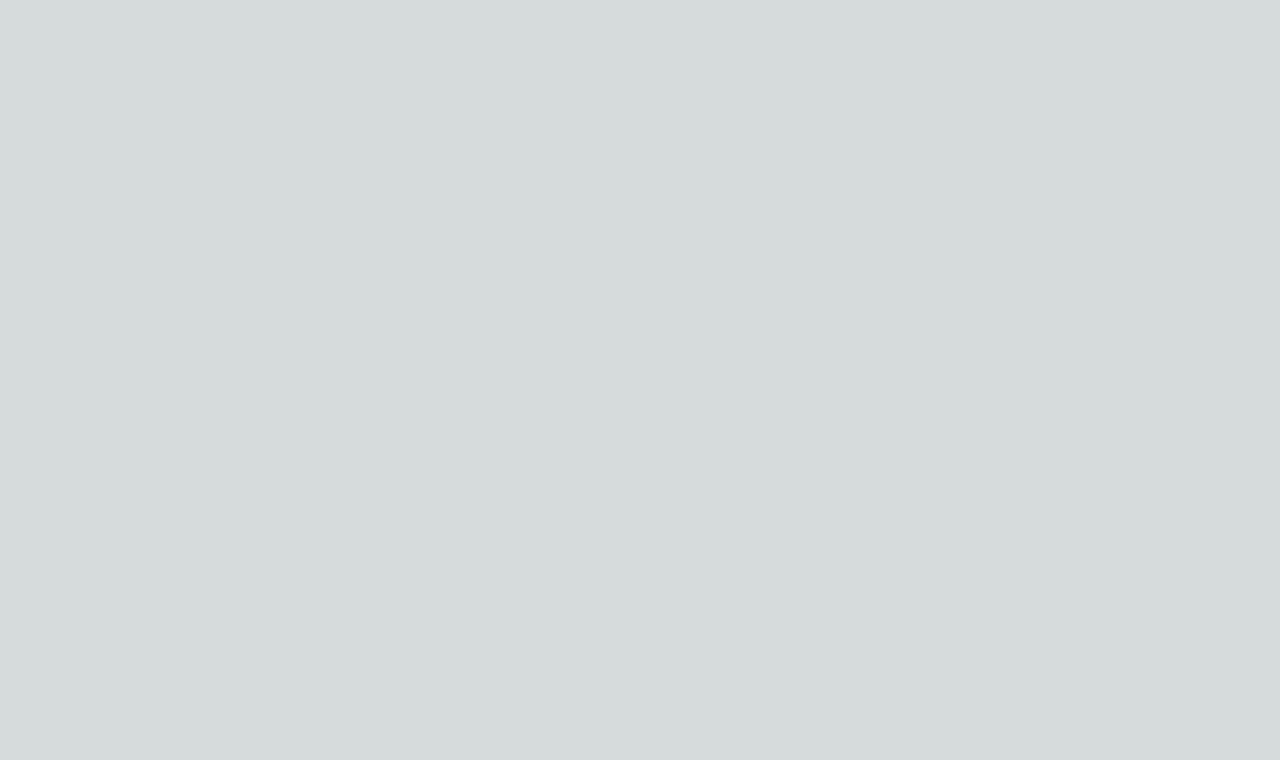
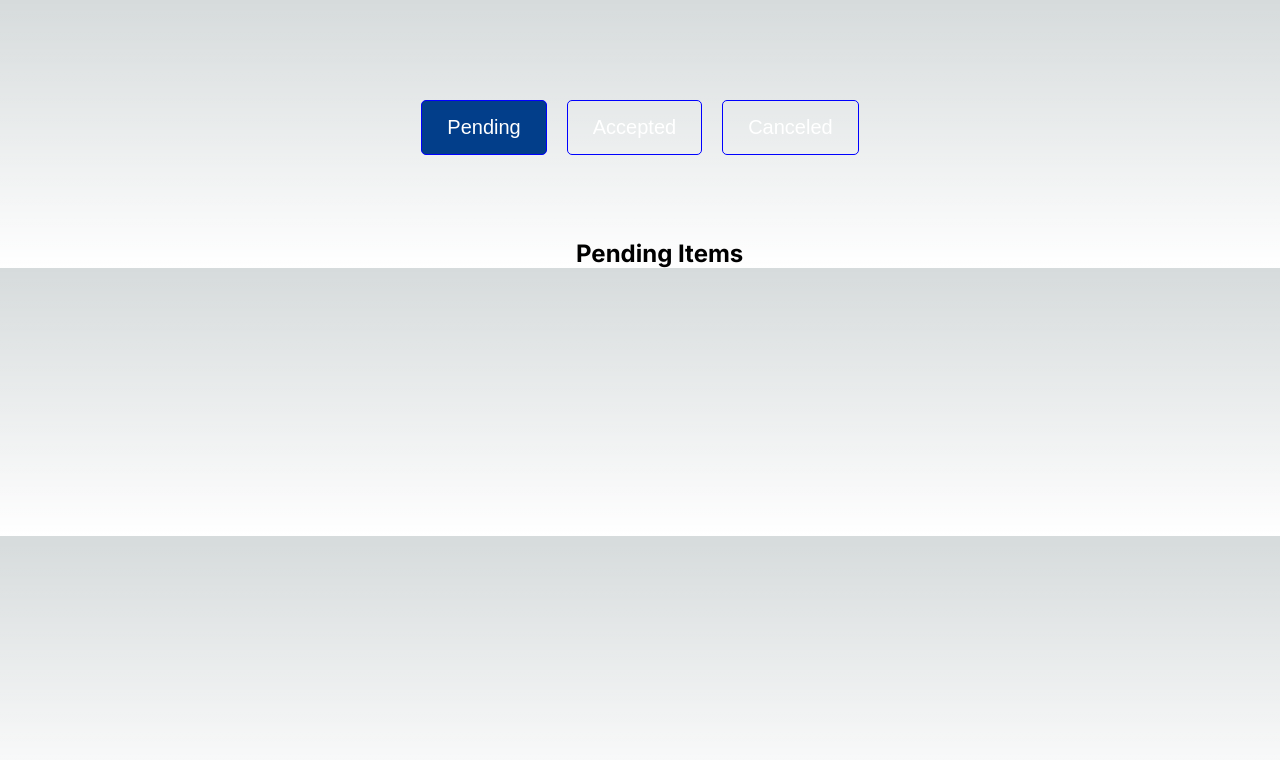
Before and after one commit to vedang1010/COEP-Tech-Hackathon, a Next.js app: page /facultyAdvisor in a window 1280 px wide. Shown: the top 760 px of the page. Built offline with nearby package versions, Linux system fonts and the light colour scheme.

Commit message:
facAd status updated

```diff
--- /dev/null
+++ b/src/app/facultyAdvisor/facAd.css
@@ -0,0 +1,5 @@
+.content{
+/* margin-left:40%;
+margin-top:10%; */
+margin:5% auto auto 45%;
+}
--- a/src/app/facultyAdvisor/page.js
+++ /dev/null
@@ -1,11 +0,0 @@
-import React from 'react'
-
-const page = () => {
-  return (
-    <div>
-
-    </div>
-  )
-}
-
-export default page
--- /dev/null
+++ b/src/app/facultyAdvisor/page.jsx
@@ -0,0 +1,131 @@
+    // // pages/index.js
+    // "use client"
+    // import { useState } from 'react';
+    // import styled from 'styled-components';
+
+    // const TabContainer = styled.div`
+    //   display: flex;
+    //   justify-content: center;
+    //   margin-bottom: 20px;
+    // `;
+
+    // const TabButton = styled.button`
+    //   padding: 10px 20px;
+    //   margin: 0 10px;
+    //   background-color: ${props => props.active ? 'blue' : 'transparent'};
+    //   color: ${props => props.active ? 'white' : 'black'};
+    //   border: 1px solid blue;
+    //   border-radius: 5px;
+    //   cursor: pointer;
+    // `;
+
+
+    // const IndexPage = () => {
+    //   const [activeTab, setActiveTab] = useState('pending'); // Default tab
+
+    //   const handleTabClick = (tab) => {
+    //     setActiveTab(tab);
+    //   };
+
+    //   return (
+    //     <div>
+    //       <h1>Tab Interface Example</h1>
+    //       <div className="tab-buttons">
+    //         <button onClick={() => handleTabClick('pending')} className={activeTab === 'pending' ? 'active' : ''}>Pending</button>
+    //         <button onClick={() => handleTabClick('accepted')} className={activeTab === 'accepted' ? 'active' : ''}>Accepted</button>
+    //         <button onClick={() => handleTabClick('canceled')} className={activeTab === 'canceled' ? 'active' : ''}>Canceled</button>
+    //       </div>
+
+    //       <div className="content">
+    //         {activeTab === 'pending' && (
+    //           <div>
+    //             <h2>Pending Items</h2>
+    //             {/* Render pending items */}
+    //           </div>
+    //         )}
+    //         {activeTab === 'accepted' && (
+    //           <div>
+    //             <h2>Accepted Items</h2>
+    //             {/* Render accepted items */}
+    //           </div>
+    //         )}
+    //         {activeTab === 'canceled' && (
+    //           <div>
+    //             <h2>Canceled Items</h2>
+    //             {/* Render canceled items */}
+    //           </div>
+    //         )}
+    //       </div>
+    //     </div>
+    //   );
+    // };
+
+    // export default IndexPage;
+
+
+
+
+    // pages/index.js
+    "use client"
+import { useState } from 'react';
+import styled from 'styled-components';
+import '../facultyAdvisor/facAd.css';
+
+const TabContainer = styled.div`
+  display: flex;
+  justify-content: center;
+  // margin-bottom: 20px;
+  margin-top:5rem;
+`;
+
+const TabButton = styled.button`
+  padding: 15px 25px;
+  margin: 20px 10px;
+  background-color: ${props => props.active ? '#023e8a' : 'transparent'};
+  color: ${props => props.active ? 'white' : 'white'};
+  border: 1px solid blue;
+  border-radius: 5px;
+  cursor: pointer;
+  font-size:20px;
+`;
+
+const IndexPage = () => {
+  const [activeTab, setActiveTab] = useState('pending'); // Default tab
+
+  const handleTabClick = (tab) => {
+    setActiveTab(tab);
+  };
+
+  return (
+    <div>
+      <TabContainer>
+        <TabButton onClick={() => handleTabClick('pending')} active={activeTab === 'pending'}>Pending</TabButton>
+        <TabButton onClick={() => handleTabClick('accepted')} active={activeTab === 'accepted'}>Accepted</TabButton>
+        <TabButton onClick={() => handleTabClick('canceled')} active={activeTab === 'canceled'}>Canceled</TabButton>
+      </TabContainer>
+
+      <div className="content">
+        {activeTab === 'pending' && (
+          <div>
+            <h2>Pending Items</h2>
+            {/* Render pending items */}
+          </div>
+        )}
+        {activeTab === 'accepted' && (
+          <div>
+            <h2>Accepted Items</h2>
+            {/* Render accepted items */}
+          </div>
+        )}
+        {activeTab === 'canceled' && (
+          <div>
+            <h2>Canceled Items</h2>
+            {/* Render canceled items */}
+          </div>
+        )}
+      </div>
+    </div>
+  );
+};
+
+export default IndexPage;
```
Also changed, not shown: 1 other file (tests, documents, lock files or other folders).
